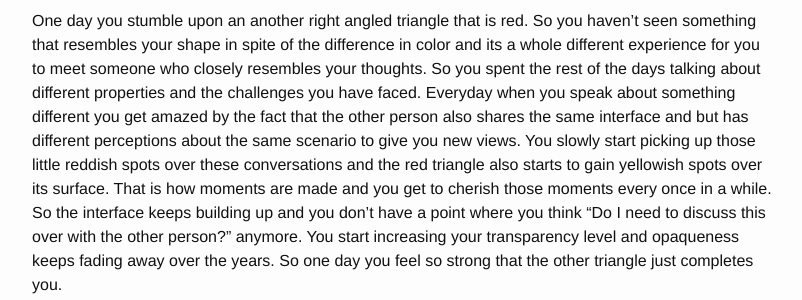
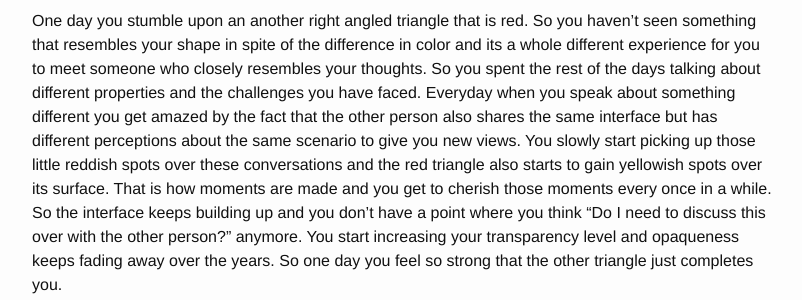
Before and after one commit to tirkarthi/tirkarthi.github.io, a Jekyll site: the page built from _posts/2017-03-12-time-heals-everything.md, in a window 1280 px wide and 900 px high, scrolled down 537 px. Shown: the part 248-548 px from the top of the window, without its empty margins (238-1040 px from the left). Built offline with Jekyll 4.4.1, drawn with Linux system fonts in a browser that asks for light colours; comment, search, counter and statistics services are not loaded; some of the changed text lies outside the part shown.

Commit message:
Fix some typos

```diff
--- a/_posts/2017-03-12-time-heals-everything.md
+++ b/_posts/2017-03-12-time-heals-everything.md
@@ -13,7 +13,7 @@ Every once in a while as I read something about a relationship I get this quote
 
 The world is a highly diversified place filled with people of different ideologies working towards a common goal of happiness and fulfilling their definition of success as we speak. So in the entire lifespan we get to meet different people through school, college, workplace etc. Everyone has a different story and perception of life. So its like a world filled with lots of shapes both regular and irregular and they are present inside a large cardboard box with everything moving around as it does in space. So lets say you are a red right angled triangle and you get to see a lot of different shapes in your lifetime. You take into account the fact over how they are structured and also gain perceptions from their views of the world. So you repeat this everyday and move to different places of the cardboard and life keeps surprising you everyday.
 
-One day you stumble upon an another right angled triangle that is red. So you haven't seen something that resembles your shape in spite of the difference in color and its a whole different experience for you to meet someone who closely resembles your thoughts. So you spent the rest of the days talking about different properties and the challenges you have faced. Everyday when you speak about something different you get amazed by the fact that the other person also shares the same interface and but has different perceptions about the same scenario to give you new views. You slowly start picking up those little reddish spots over these conversations and the red triangle also starts to gain yellowish spots over its surface. That is how moments are made and you get to cherish those moments every once in a while. So the interface keeps building up and you don't have a point where you think "Do I need to discuss this over with the other person?" anymore. You start increasing your transparency level and opaqueness keeps fading away over the years. So one day you feel so strong that the other triangle just completes you.
+One day you stumble upon an another right angled triangle that is red. So you haven't seen something that resembles your shape in spite of the difference in color and its a whole different experience for you to meet someone who closely resembles your thoughts. So you spent the rest of the days talking about different properties and the challenges you have faced. Everyday when you speak about something different you get amazed by the fact that the other person also shares the same interface but has different perceptions about the same scenario to give you new views. You slowly start picking up those little reddish spots over these conversations and the red triangle also starts to gain yellowish spots over its surface. That is how moments are made and you get to cherish those moments every once in a while. So the interface keeps building up and you don't have a point where you think "Do I need to discuss this over with the other person?" anymore. You start increasing your transparency level and opaqueness keeps fading away over the years. So one day you feel so strong that the other triangle just completes you.
 
 * So what do you get when you join two right angled triangles by either of the sides other than the hypotenuse?
 
```
Also changed, not shown: other parts of _posts/2017-03-12-time-heals-everything.md (+1 -1 lines).
